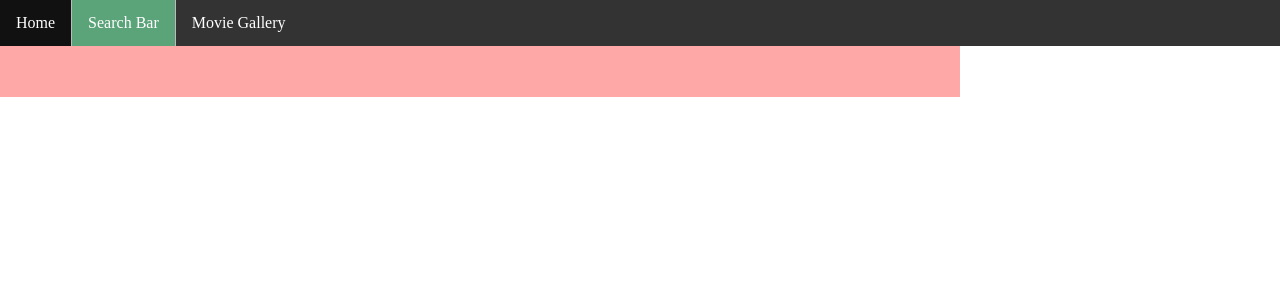
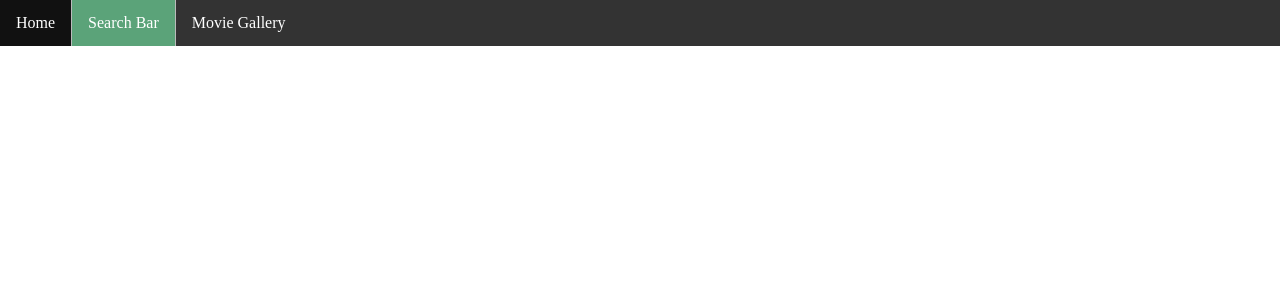
Before and after one commit to evuniuzhi/studio-ghibli-csp, a PHP site: page /search.php in a window 1280 px wide. Shown: the top 300 px of the page. Run offline with PHP 8.4, Linux system fonts and the light colour scheme.

Commit message:
intial commit

```diff
--- a/index.php
+++ b/index.php
@@ -1,4 +1,3 @@
-
 <!DOCTYPE html>
 <html lang="en">
 <head>
--- a/style.css
+++ b/style.css
@@ -99,7 +99,7 @@ h3{
 }
 .result-container {
   width: 900px;
-  background-color: rgb(255, 168, 168);
+  background-color: transparent;
   padding: 30px;
 }
 .result-box{
```
